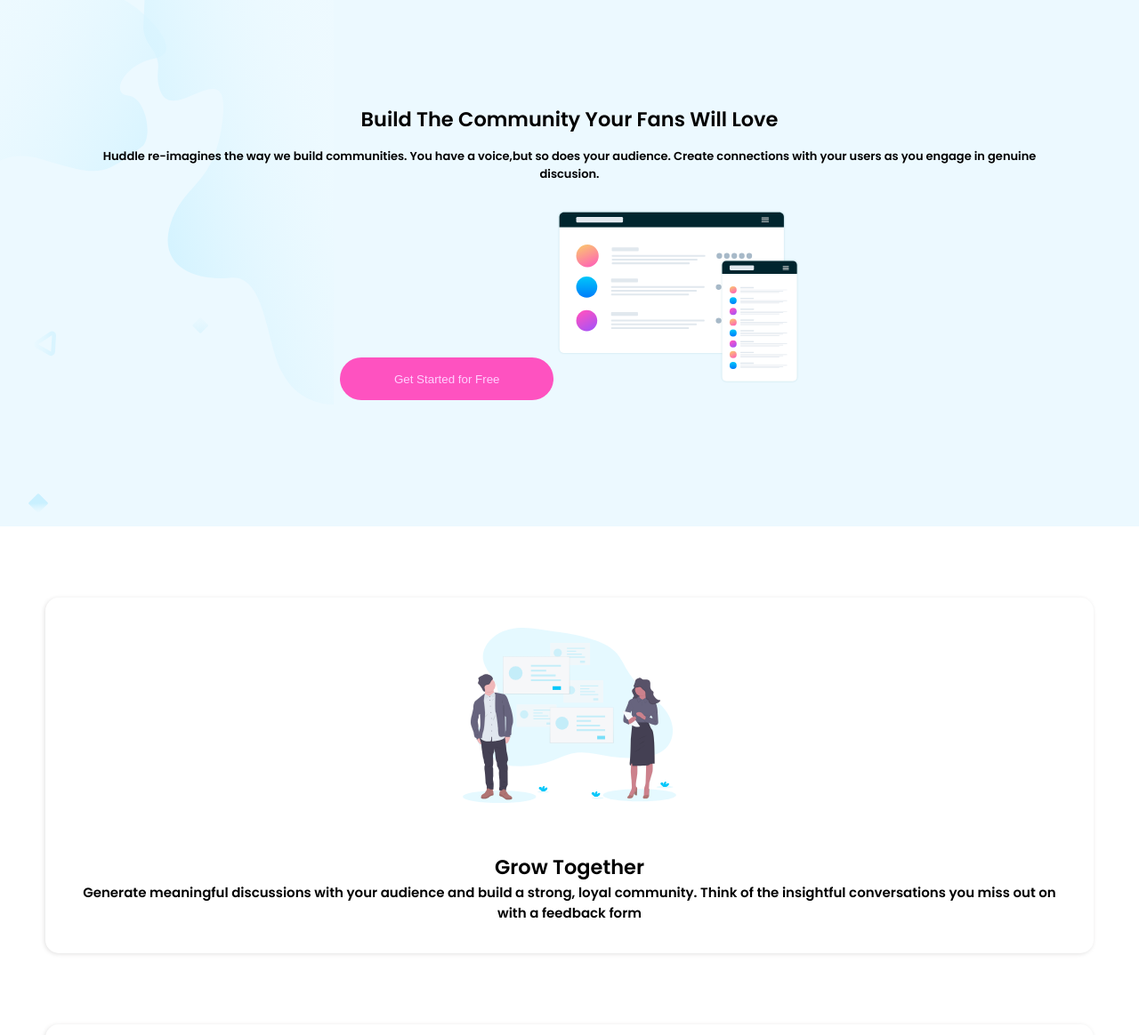
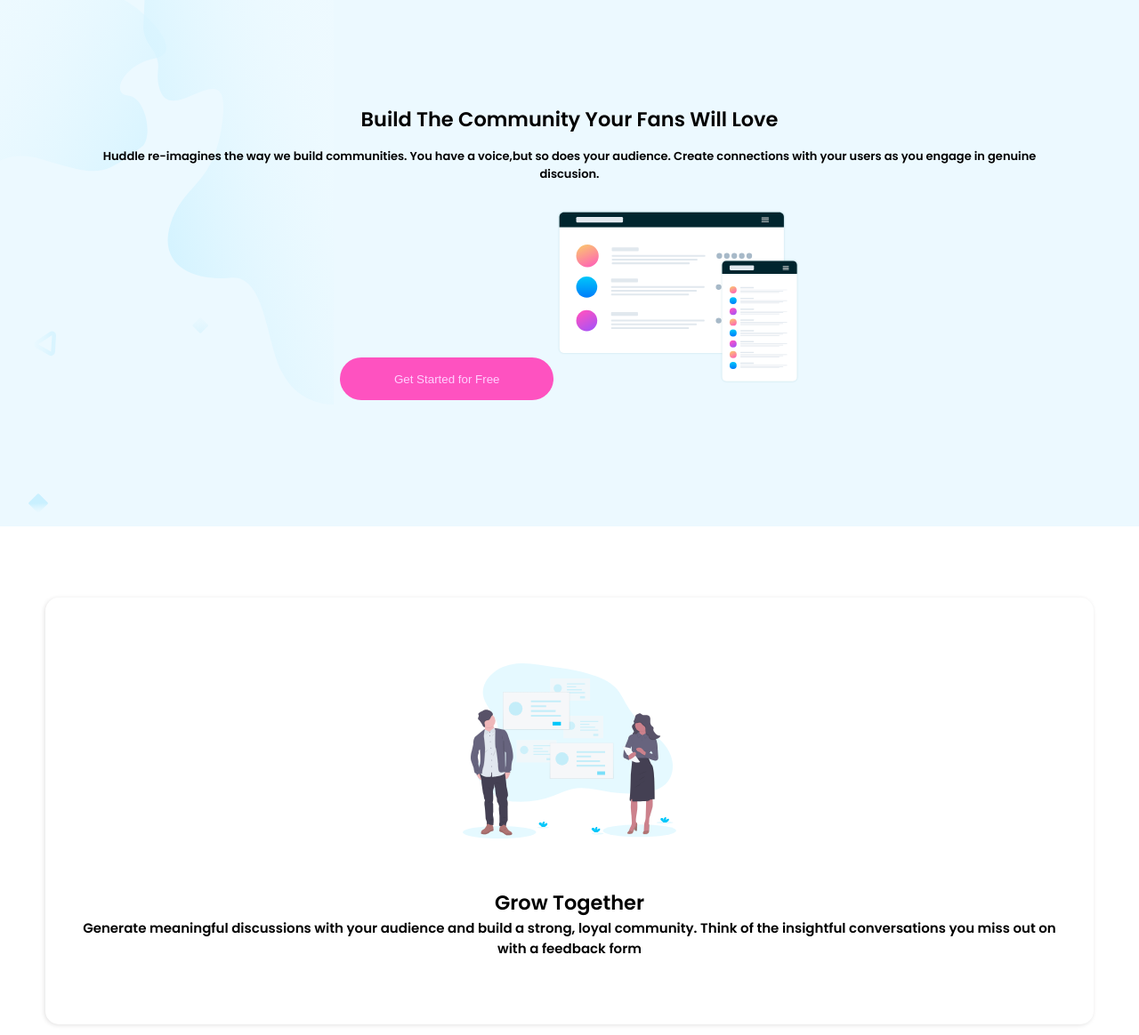
Before and after one commit to Eggys321/Huddle_Zuri, a plain HTML site: page index.html in a window 1280 px wide. Shown: the part 80-1244 px from the top of the page at 89% size. Drawn offline with Linux system fonts and the light colour scheme.

Commit message:
worked on the section_2

```diff
--- a/style.css
+++ b/style.css
@@ -74,7 +74,6 @@ nav button{
 /* Section_2 Styling */
 
 .section_2b{
-    /* border: 2px solid red; */
     width: 92%;
     margin: auto;
 }
@@ -83,7 +82,6 @@ nav button{
     width: 95%;
 }
 .section_2c , .section_2d, .section_2e {
-    /* border: 1px solid black; */
     border: none;
     border-radius: 15px;
     margin: 5rem 0 80px 0;
@@ -94,10 +92,7 @@ nav button{
     flex-direction: column;
     text-align: center;
     padding: 5px;
-    /* margin-bottom: 80px; */
-    height: 25rem;
-    /* width: 80%;
-    margin: auto; */
+    height: 30rem;
 }
 .section_2c img, .section_2d img, .section_2e img{
     width: 15rem;
@@ -108,7 +103,6 @@ nav button{
 /* Section_3 Styling */
 .section_3{
     margin-top: 12rem;
-    /* position: relative; */
 }
 
 .section_3b{
@@ -147,8 +141,6 @@ nav button{
 }
 
 footer{
-    /* position: relative;
-    z-index: 1px; */
     background-color: #00252E;
     color: whitesmoke;
     padding-top: 10rem;
```
